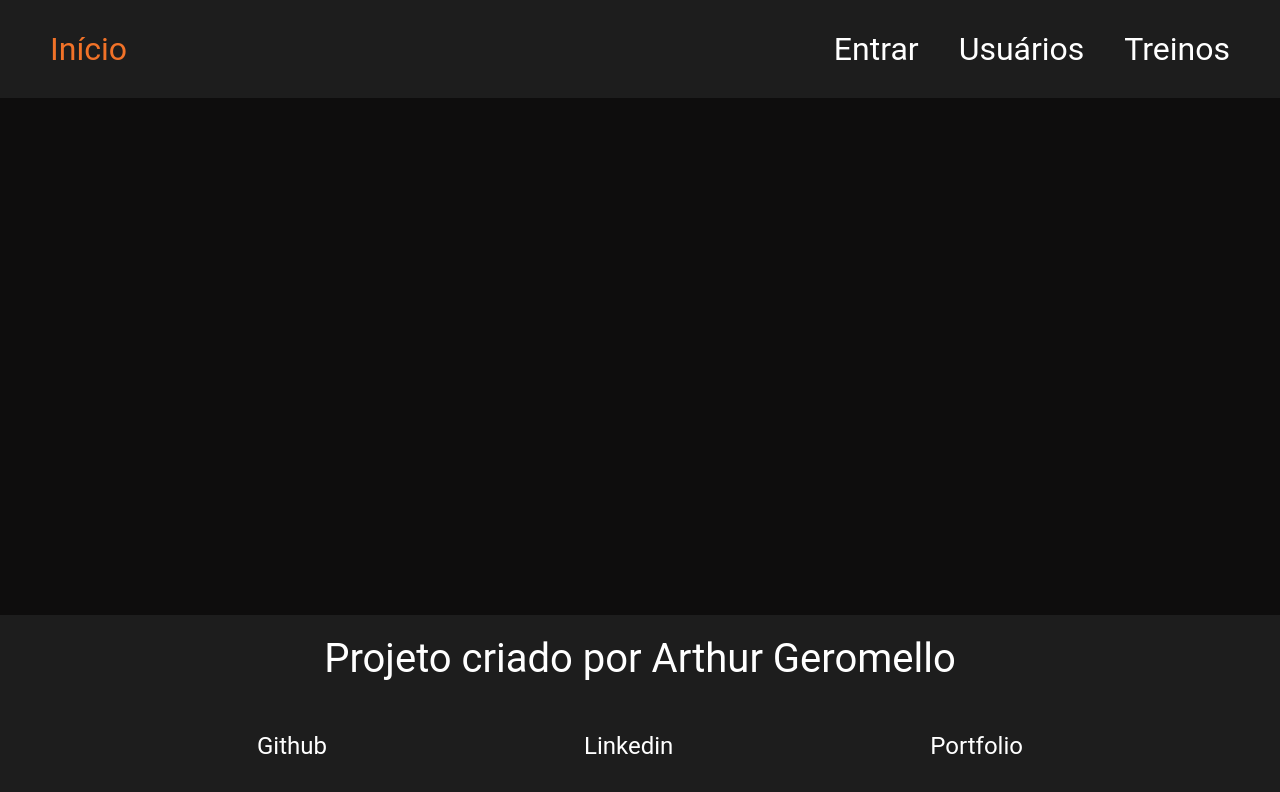
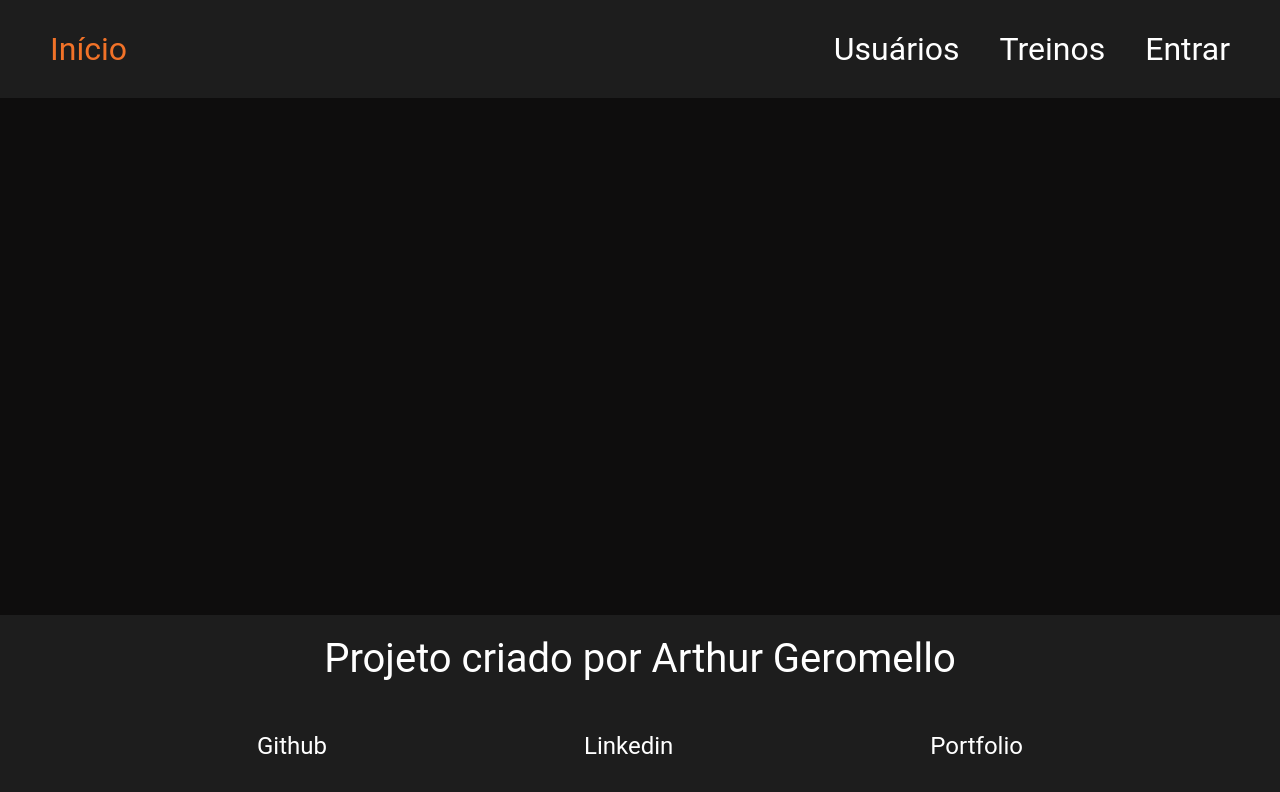
Before and after one commit to Arthuthu/clean-architecture-app, a React (Vite) app: page / in a window 1280 px wide. Shown: the top 792 px of the page. Built offline with nearby package versions, Linux system fonts and the light colour scheme; a web font is replaced by a local one.

Commit message:
Header update

```diff
--- a/src/Components/Shared/Header.jsx
+++ b/src/Components/Shared/Header.jsx
@@ -12,6 +12,8 @@ export default function Header() {
                 <NavLink to="/" className={({isActive}) => isActive ? "my-link" : "logo"}>Início</NavLink>
             </div>
             <div>
+                <NavLink to="/users" className={({isActive}) => isActive ? "my-link" : "not-selected"}>Usuários</NavLink>
+                <NavLink to="/treinos" className={({isActive}) => isActive ? "my-link" : "not-selected"}>Treinos</NavLink>
                 {
                     (token == null) &&  (expiration == null) &&
                     <NavLink to="/login" className={({isActive}) => isActive ? "my-link" : "not-selected"}>Entrar</NavLink>
@@ -20,9 +22,7 @@ export default function Header() {
                     (token != null) &&  (expiration != null) &&
                     <NavLink to="/logout" className={({isActive}) => isActive ? "my-link" : "not-selected"}>Sair</NavLink>
                 }
-                <NavLink to="/users" className={({isActive}) => isActive ? "my-link" : "not-selected"}>Usuários</NavLink>
-                <NavLink to="/treinos" className={({isActive}) => isActive ? "my-link" : "not-selected"}>Treinos</NavLink>
-            </div>
+               </div>
         </header>
     </>
     )
```
